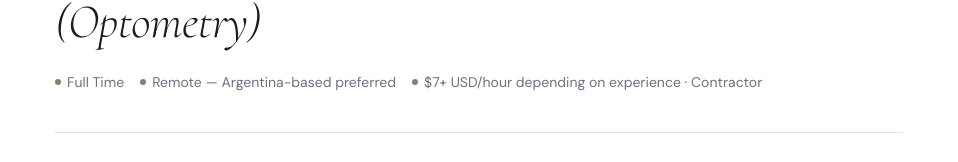
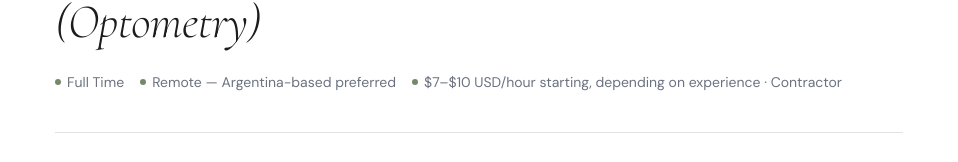
Before and after one commit to Insight-Assist/hiring-portal, a React (Vite) app: page / in a window 1280 px wide. Shown: the part 221-383 px from the top of the page, without its empty margins (161-1119 px from the left). Built offline with nearby package versions, Linux system fonts and the light colour scheme.

Commit message:
Add files via upload

```diff
--- a/src/pages/JobPosting.jsx
+++ b/src/pages/JobPosting.jsx
@@ -68,7 +68,7 @@ export default function JobPosting() {
             </span>
             <span className="flex items-center gap-1.5">
               <span className="w-1.5 h-1.5 rounded-full bg-brand-sage"></span>
-              $7+ USD/hour depending on experience · Contractor
+              $7–$10 USD/hour starting, depending on experience · Contractor
             </span>
           </div>
         </div>
```
